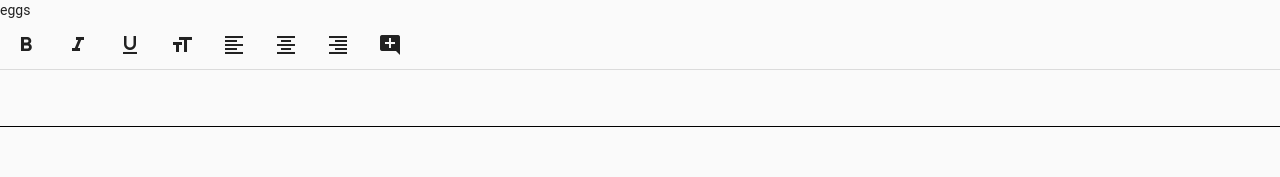
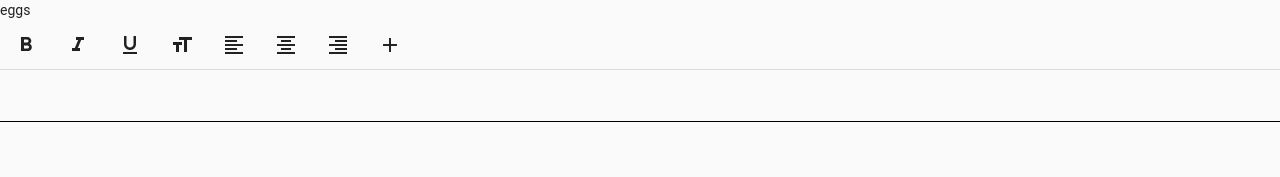
Before and after one commit to ianfabs/blueberry, a Vue app: page / in a window 1280 px wide. Shown: the top 177 px of the page. Built offline with nearby package versions, Linux system fonts and the light colour scheme; a small style sheet from the web is missing.

Commit message:
fixed blue editor

```diff
--- a/src/components/BlueEditor.vue
+++ b/src/components/BlueEditor.vue
@@ -69,39 +69,10 @@ function pasteHtmlAtCaret(html, selectPastedContent) {
   }
 }
 
-class Editor {
-  static exec() {
-    document.execCommand(...arguments);
-    console.log(...arguments);
-  }
-  static bold() {
-    Editor.exec("bold", false);
-  }
-  static italic() {
-    Editor.exec("italic", false);
-  }
-  static underline() {
-    Editor.exec("underline", false);
-  }
-  static heading() {
-    Editor.exec("heading", false, "h1");
-  }
-  static alignLeft() {
-    Editor.exec("justifyLeft", false);
-  }
-  static alignCenter() {
-    Editor.exec("justifyCenter", false);
-  }
-  static alignRight() {
-    Editor.exec("justifyRight", false);
-  }
-  static fontSize() {
-    Editor.fontSizeCalls =
-      Editor.fontSizeCalls || Editor.fontSizeCalls === 1
-        ? (Editor.fontSizeCalls + 1) % 8
-        : 1;
-    Editor.exec("fontSize", false, Editor.fontSizeCalls);
-  }
+
+function exec(){
+    let args = arguments;
+    return (args)=>{document.execCommand(...arguments);}
 }
 
 export default {
@@ -113,7 +84,6 @@ export default {
   data() {
     return {
       content: this.value,
-      showMenu: false,
       magicwords: [
         {
           id: 0,
@@ -146,49 +116,53 @@ export default {
           keywords: ["format", "bold"],
           name: "bold",
           icon: "format_bold",
-          action: Editor.bold
+          action: exec("bold", false)
         },
         {
           keywords: ["format", "italic"],
           name: "italic",
           icon: "format_italic",
-          action: Editor.italic
+          action: exec("italic", false)
         },
         {
           keywords: ["format", "underline"],
           name: "underline",
           icon: "format_underline",
-          action: Editor.underline
+          action: exec("underline", false)
         },
         {
-          keywords: ["font-size"],
-          name: "change_fontSize",
+          keywords: ["heading"],
+          name: "format_h1",
           icon: "format_size",
-          action: Editor.fontSize
+          action: exec("formatBlock", false, "<h1>")
         },
         {
           keywords: ["alignment", "left"],
           name: "align_left",
           icon: "format_align_left",
-          action: Editor.alignLeft
+          action: exec("justifyLeft", false)
         },
         {
           keywords: ["alignment", "center"],
           name: "align_center",
           icon: "format_align_center",
-          action: Editor.alignCenter
+          action: exec("justifyCenter", false)
         },
         {
           keywords: ["alignment", "right"],
           name: "align_right",
           icon: "format_align_right",
-          action: Editor.alignRight
+          action: exec("justifyRight", false)
         },
         {
           keywords: ["magic", "words"],
-          name: "magic_words",
-          icon: "add_comment",
-          action: this.show
+          name: "magic",
+          icon: "add",
+          /*
+            Noticed a bug here:
+            If you change `icon` to add_comment, vuetify renders both add AND add_comment icons
+          */
+          action: ()=>{}
         }
       ]
     };
@@ -204,15 +178,6 @@ export default {
 
       this.$refs.editor.dispatchEvent(event);
     },
-    show(e) {
-      e.preventDefault();
-      this.showMenu = false;
-      this.x = e.clientX;
-      this.y = e.clientY;
-      this.$nextTick(() => {
-        this.showMenu = true;
-      });
-    },
     handleContentBinds(event) {
       this.$emit("input", this.$refs.editor.innerHTML);
     }
@@ -223,13 +188,15 @@ export default {
 <style scoped>
 .v-editor {
   border-bottom: 1px solid black;
-  padding: 1vh 2vw;
+  padding: 15px 10px;
   min-width: 20vw;
   transition: border-bottom 0.2s;
-  line-height: 5vh;
 }
 .v-editor:focus {
-  border-bottom: 3px solid blue;
+  border-bottom: 3px solid #5c6bc0;
   outline: none;
 }
+/*
+https://material.io/tools/color/#!/?view.left=0&view.right=0&primary.color=7986CB&secondary.color=5C6BC0
+ */
 </style>
```
